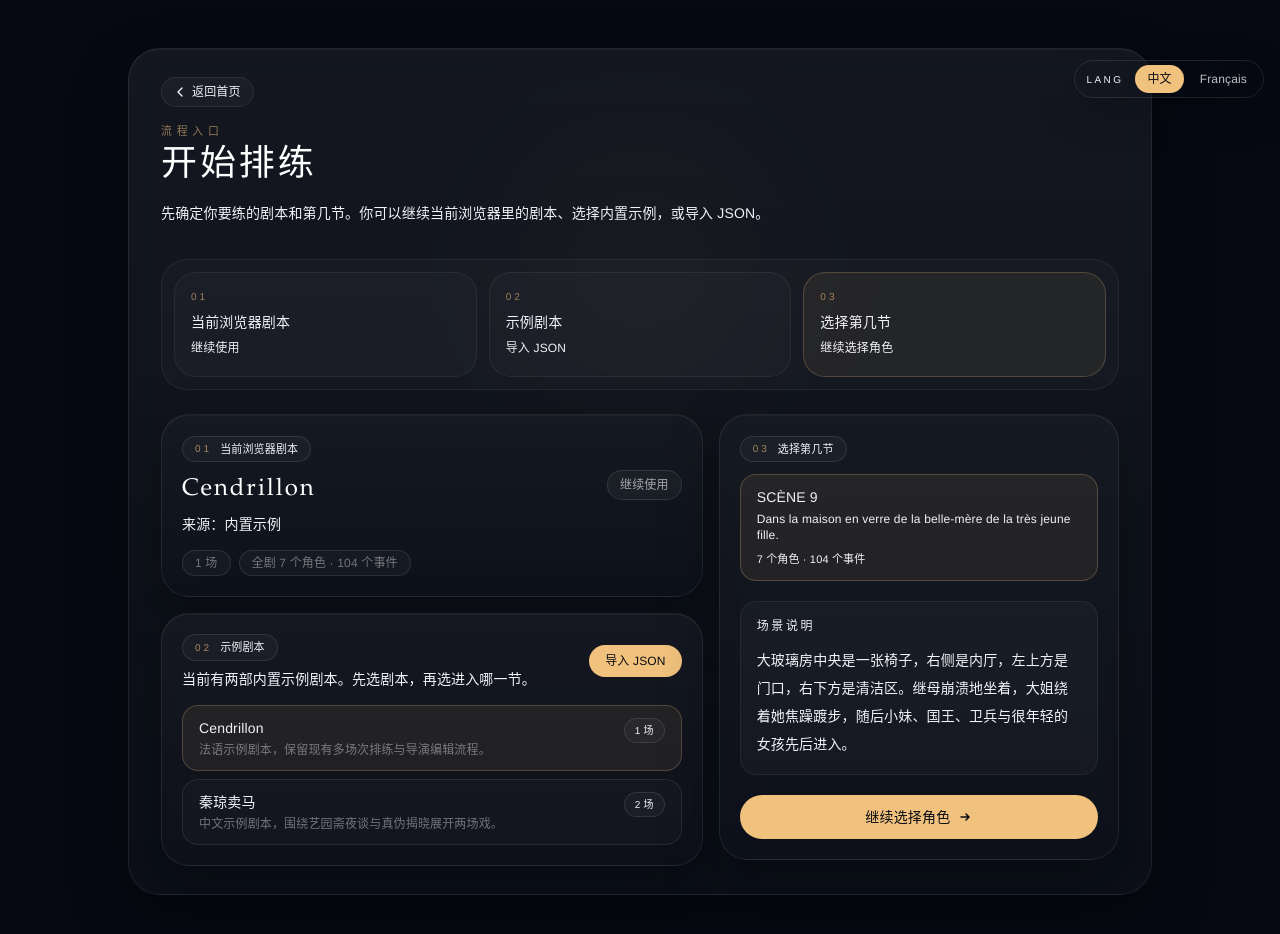
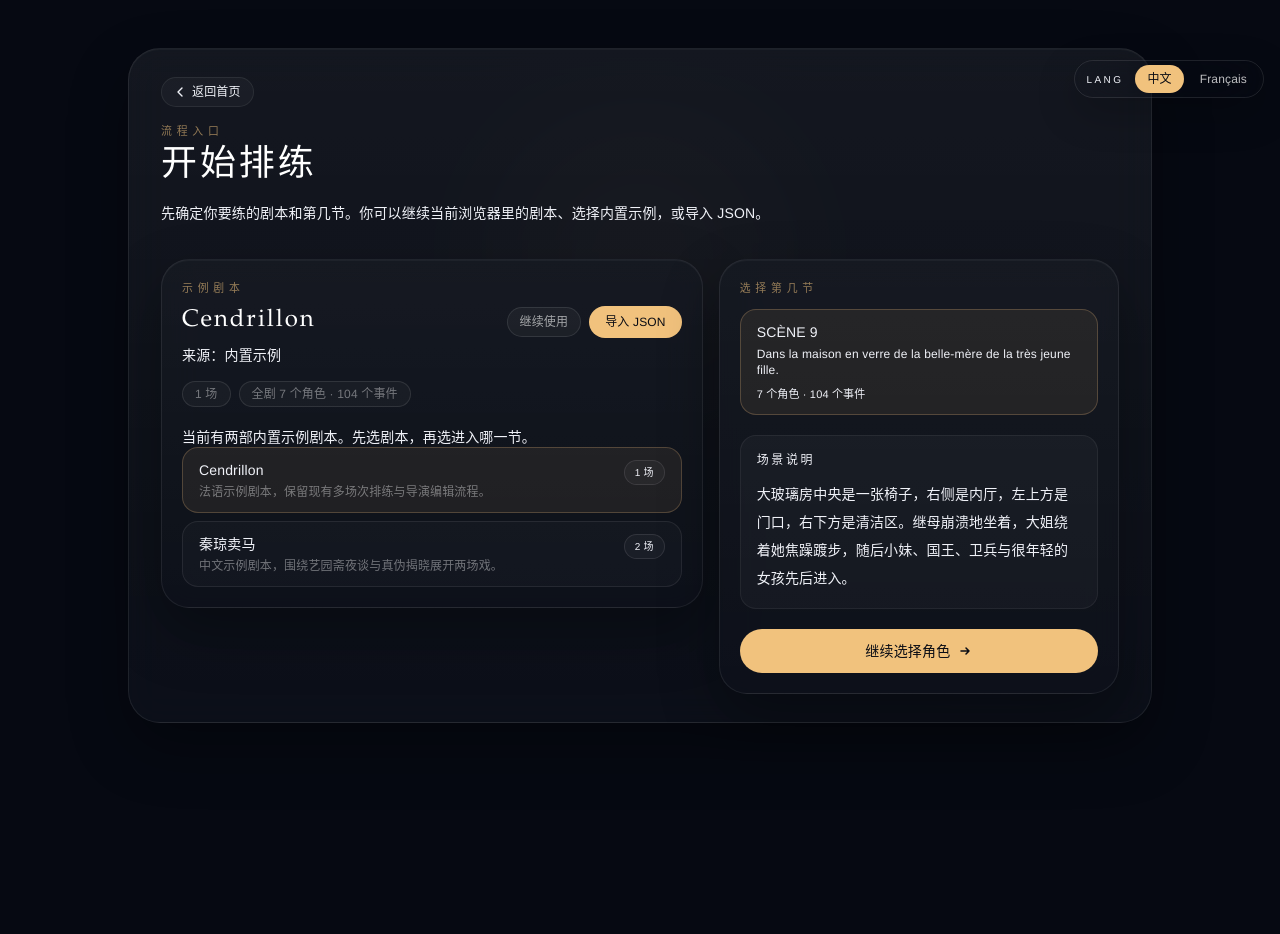
Before and after one commit to ze2phyrzhenyin/RepliStage, a Next.js app: page /rehearsal/setup in a window 1280 px wide. Shown: the top 934 px of the page. After the commit the page ends 800 px from the top, so only its background shows below. Built offline with nearby package versions, Linux system fonts and the light colour scheme.

Commit message:
Simplify setup flow and landing page

```diff
--- a/app/page.tsx
+++ b/app/page.tsx
@@ -13,24 +13,24 @@ export default function HomePage() {
         <div className="absolute right-[10%] bottom-[18%] h-[280px] w-[380px] rounded-full bg-[radial-gradient(ellipse,rgba(100,130,255,0.06),transparent_72%)]" />
       </div>
 
-      <div className="glass-panel fade-in-up relative z-10 w-full max-w-5xl rounded-[36px] px-6 py-10 sm:px-10 sm:py-12">
-        <div className="mx-auto max-w-3xl text-center">
+      <div className="glass-panel fade-in-up relative z-10 w-full max-w-4xl rounded-[40px] px-6 py-9 sm:px-10 sm:py-10">
+        <div className="mx-auto max-w-2xl text-center">
           <p className="page-kicker">{t("home.tool")}</p>
           <h1 className="display-title mt-4 text-6xl font-light text-white sm:text-7xl">StageCue</h1>
-          <p className="mx-auto mt-5 max-w-2xl text-sm leading-7 text-white/46 sm:text-base">
+          <p className="mx-auto mt-4 max-w-xl text-sm leading-7 text-white/40">
             {t("home.modeDescription")}
           </p>
         </div>
 
-        <div className="mt-10 grid gap-4 lg:grid-cols-2">
+        <div className="mt-8 grid gap-4 lg:grid-cols-2">
           <Link
             href="/rehearsal/setup"
-            className="glass-panel raise-on-hover group rounded-[30px] px-6 py-7 text-left transition"
+            className="raise-on-hover group rounded-[32px] border border-white/[0.08] bg-[linear-gradient(180deg,rgba(241,194,125,0.1),rgba(255,255,255,0.025))] px-6 py-7 text-left transition"
           >
-            <p className="page-kicker mb-3">{t("home.rehearsalMode")}</p>
-            <h2 className="display-title text-3xl text-white">{t("home.start")}</h2>
-            <p className="mt-4 max-w-md text-sm leading-7 text-white/42">{t("home.rehearsalBlurb")}</p>
-            <div className="mt-8 inline-flex items-center gap-2 text-sm text-[#f1c27d]">
+            <p className="text-[10px] uppercase tracking-[0.32em] text-[#f1c27d]/62">{t("home.rehearsalMode")}</p>
+            <h2 className="display-title mt-3 text-3xl text-white">{t("home.start")}</h2>
+            <p className="mt-3 max-w-md text-sm leading-7 text-white/38">{t("home.rehearsalBlurb")}</p>
+            <div className="mt-7 inline-flex items-center gap-2 text-sm text-[#f1c27d]">
               {t("home.enterMode")}
               <svg width="14" height="14" viewBox="0 0 14 14" fill="none">
                 <path d="M3 7h8M8 4l3 3-3 3" stroke="currentColor" strokeWidth="1.5" strokeLinecap="round" strokeLinejoin="round"/>
@@ -40,12 +40,12 @@ export default function HomePage() {
 
           <Link
             href="/director/setup"
-            className="glass-panel raise-on-hover group rounded-[30px] px-6 py-7 text-left transition"
+            className="raise-on-hover group rounded-[32px] border border-white/[0.08] bg-[linear-gradient(180deg,rgba(126,166,255,0.09),rgba(255,255,255,0.025))] px-6 py-7 text-left transition"
           >
-            <p className="page-kicker mb-3">{t("home.directorMode")}</p>
-            <h2 className="display-title text-3xl text-white">{t("home.directorEntry")}</h2>
-            <p className="mt-4 max-w-md text-sm leading-7 text-white/42">{t("home.directorBlurb")}</p>
-            <div className="mt-8 inline-flex items-center gap-2 text-sm text-[#f1c27d]">
+            <p className="text-[10px] uppercase tracking-[0.32em] text-[#9ab6ff]/62">{t("home.directorMode")}</p>
+            <h2 className="display-title mt-3 text-3xl text-white">{t("home.directorEntry")}</h2>
+            <p className="mt-3 max-w-md text-sm leading-7 text-white/38">{t("home.directorBlurb")}</p>
+            <div className="mt-7 inline-flex items-center gap-2 text-sm text-[#9ab6ff]">
               {t("home.enterMode")}
               <svg width="14" height="14" viewBox="0 0 14 14" fill="none">
                 <path d="M3 7h8M8 4l3 3-3 3" stroke="currentColor" strokeWidth="1.5" strokeLinecap="round" strokeLinejoin="round"/>
--- a/components/setup/ModeSetupScreen.tsx
+++ b/components/setup/ModeSetupScreen.tsx
@@ -116,39 +116,16 @@ export function ModeSetupScreen({ mode }: { mode: SetupMode }) {
             </div>
           </div>
 
-          <div className="mb-6 grid gap-3 rounded-[26px] border border-white/[0.06] bg-white/[0.025] p-3 md:grid-cols-3">
-            {[
-              { step: "01", title: t("setup.currentPlay"), description: t("setup.useCurrentPlay") },
-              { step: "02", title: t("setup.samplePlays"), description: t("setup.importJson") },
-              { step: "03", title: t("setup.sceneSelection"), description: stepThreeLabel },
-            ].map((item, index) => (
-              <div
-                key={item.step}
-                className="rounded-[22px] border px-4 py-4"
-                style={{
-                  borderColor: index === 2 ? "rgba(241,194,125,0.22)" : "rgba(255,255,255,0.06)",
-                  background: index === 2 ? "rgba(241,194,125,0.07)" : "rgba(255,255,255,0.02)",
-                }}
-              >
-                <p className="text-[10px] uppercase tracking-[0.3em] text-[#f1c27d]/60">{item.step}</p>
-                <p className="mt-2 text-sm font-medium text-white/82">{item.title}</p>
-                <p className="mt-1 text-xs leading-6 text-white/36">{item.description}</p>
-              </div>
-            ))}
-          </div>
-
           <div className="grid gap-4 lg:grid-cols-[1.15fr_0.85fr]">
             <div className="space-y-4">
               <section className="glass-panel rounded-[28px] px-5 py-5">
-                <div className="flex items-center justify-between gap-3">
+                <div className="flex flex-wrap items-center justify-between gap-3">
                   <div>
-                    <div className="mb-3 inline-flex items-center gap-2 rounded-full border border-white/10 bg-white/[0.03] px-3 py-1">
-                      <span className="text-[10px] uppercase tracking-[0.3em] text-[#f1c27d]/65">01</span>
-                      <span className="text-[11px] text-white/44">{t("setup.currentPlay")}</span>
-                    </div>
+                    <p className="page-kicker mb-2">{t("setup.samplePlays")}</p>
                     <h2 className="display-title text-2xl text-white">{play.title}</h2>
                     <p className="mt-2 text-sm text-white/42">{sourceLabel}</p>
                   </div>
+                  <div className="flex flex-wrap items-center gap-2">
                     <button
                       type="button"
                       onClick={() => setSelectedSceneId(play.scenes[0]?.id ?? "")}
@@ -156,22 +133,6 @@ export function ModeSetupScreen({ mode }: { mode: SetupMode }) {
                     >
                       {t("setup.useCurrentPlay")}
                     </button>
-                </div>
-                <div className="mt-4 flex flex-wrap gap-2 text-xs text-white/40">
-                  <span className="rounded-full border border-white/10 bg-white/[0.03] px-3 py-1">{t("home.sceneCount", { count: playSummary.sceneCount })}</span>
-                  <span className="rounded-full border border-white/10 bg-white/[0.03] px-3 py-1">{t("home.totalMeta", { actors: playSummary.totalActors, events: playSummary.totalEvents })}</span>
-                </div>
-              </section>
-
-              <section className="glass-panel rounded-[28px] px-5 py-5">
-                <div className="mb-4 flex items-center justify-between gap-3">
-                  <div>
-                    <div className="mb-2 inline-flex items-center gap-2 rounded-full border border-white/10 bg-white/[0.03] px-3 py-1">
-                      <span className="text-[10px] uppercase tracking-[0.3em] text-[#f1c27d]/65">02</span>
-                      <span className="text-[11px] text-white/44">{t("setup.samplePlays")}</span>
-                    </div>
-                    <p className="text-sm text-white/38">{t("setup.sampleDescription")}</p>
-                  </div>
                     <button
                       type="button"
                       onClick={openImportPicker}
@@ -180,6 +141,12 @@ export function ModeSetupScreen({ mode }: { mode: SetupMode }) {
                       {t("setup.importJson")}
                     </button>
                   </div>
+                </div>
+                <div className="mt-4 flex flex-wrap gap-2 text-xs text-white/40">
+                  <span className="rounded-full border border-white/10 bg-white/[0.03] px-3 py-1">{t("home.sceneCount", { count: playSummary.sceneCount })}</span>
+                  <span className="rounded-full border border-white/10 bg-white/[0.03] px-3 py-1">{t("home.totalMeta", { actors: playSummary.totalActors, events: playSummary.totalEvents })}</span>
+                </div>
+                <p className="mt-5 text-sm text-white/38">{t("setup.sampleDescription")}</p>
 
                 <div className="space-y-2">
                   {sampleLibrary.map((sample) => {
@@ -212,10 +179,7 @@ export function ModeSetupScreen({ mode }: { mode: SetupMode }) {
 
               {(importPreview || importErrors.length > 0 || status) && (
                 <section className="glass-panel rounded-[28px] px-5 py-5">
-                  <div className="mb-3 inline-flex items-center gap-2 rounded-full border border-white/10 bg-white/[0.03] px-3 py-1">
-                    <span className="text-[10px] uppercase tracking-[0.3em] text-[#7fd1b9]/75">JSON</span>
-                    <span className="text-[11px] text-white/44">{t("setup.importStatus")}</span>
-                  </div>
+                  <p className="page-kicker mb-3">{t("setup.importStatus")}</p>
                   {status && <p className="mb-3 text-sm text-white/56">{status}</p>}
                   {importPreview && (
                     <div className="space-y-3">
@@ -246,10 +210,7 @@ export function ModeSetupScreen({ mode }: { mode: SetupMode }) {
             </div>
 
             <section className="glass-panel sticky top-6 rounded-[28px] px-5 py-5 self-start">
-              <div className="mb-3 inline-flex items-center gap-2 rounded-full border border-white/10 bg-white/[0.03] px-3 py-1">
-                <span className="text-[10px] uppercase tracking-[0.3em] text-[#f1c27d]/65">03</span>
-                <span className="text-[11px] text-white/44">{t("setup.sceneSelection")}</span>
-              </div>
+              <p className="page-kicker mb-3">{t("setup.sceneSelection")}</p>
               <div className="space-y-2">
                 {play.scenes.map((scene) => {
                   const active = scene.id === currentScene?.id;
```
Lines whose indentation alone changed are shown as unchanged.
